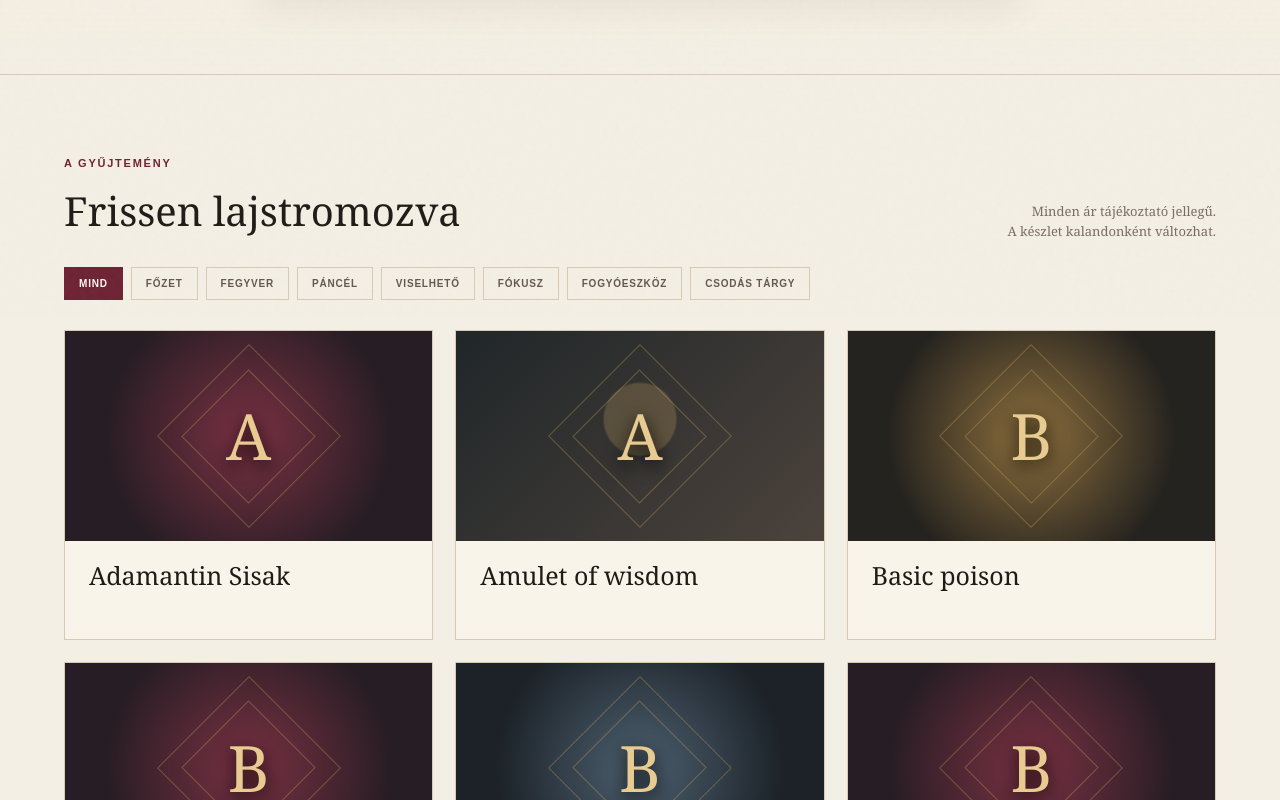
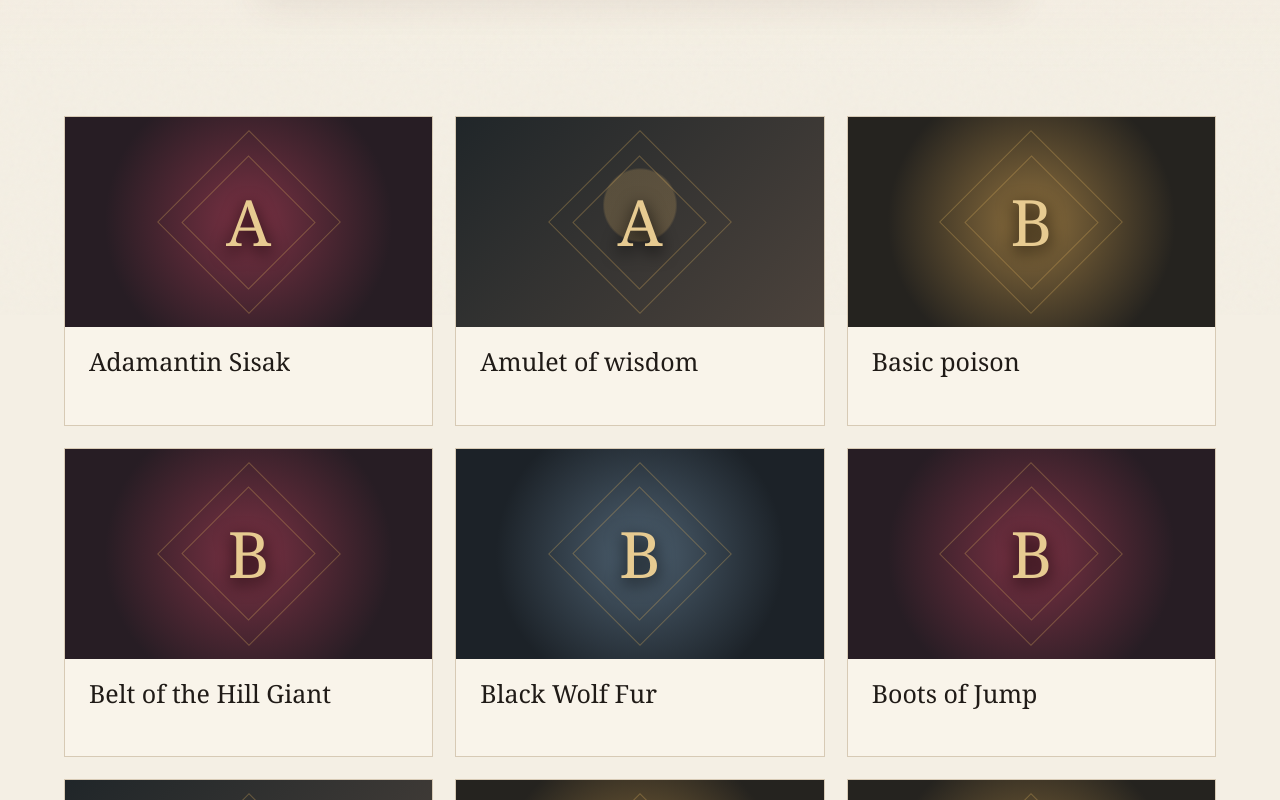
Before and after one commit to 90tszabotibor/Item-Catalog, a Next.js app: page / in a window 1280 px wide. Shown: the part 485-1285 px from the top of the page. Built offline with nearby package versions, Linux system fonts and the light colour scheme.

Commit message:
Remove catalog section chrome

```diff
--- a/app/catalog.css
+++ b/app/catalog.css
@@ -14,4 +14,6 @@
 .itemCard .cardBody { display:flex; align-items:center; padding:20px 24px; }
 .itemCard h3 { display:-webkit-box; -webkit-box-orient:vertical; -webkit-line-clamp:2; overflow:hidden; min-height:2.3em; max-height:2.3em; line-height:1.15; margin:0; }
 .itemCard:focus-visible { outline:3px solid var(--wine); outline-offset:3px; }
+.hero { border-bottom:0; }
+.catalog { padding-top:42px; }
 @media(max-width:600px) { .modal{display:block;overflow:auto}.modalArtifact{height:150px;min-height:150px}.modalBody{padding:32px 24px}.modalBody h2{font-size:32px}.modalBack{padding:10px}.filters{flex-wrap:nowrap;overflow-x:auto;padding-bottom:5px}.filters button{white-space:nowrap} }
--- a/app/page.tsx
+++ b/app/page.tsx
@@ -4,17 +4,13 @@ import { useEffect, useMemo, useState } from 'react';
 import { items } from './items.generated';
 
 type Item = (typeof items)[number];
-const categories = ['Mind', 'Főzet', 'Fegyver', 'Páncél', 'Viselhető', 'Fókusz', 'Fogyóeszköz', 'Csodás tárgy'];
-
 export default function Home() {
   const [query, setQuery] = useState('');
-  const [category, setCategory] = useState('Mind');
   const [selected, setSelected] = useState<Item | null>(null);
   const filtered = useMemo(() => items.filter((item) => {
-    const matchesCategory = category === 'Mind' || item.category === category;
     const haystack = `${item.name} ${item.category} ${item.summary} ${item.details}`.toLocaleLowerCase('hu');
-    return matchesCategory && haystack.includes(query.toLocaleLowerCase('hu').trim());
-  }), [query, category]);
+    return haystack.includes(query.toLocaleLowerCase('hu').trim());
+  }), [query]);
 
   useEffect(() => {
     if (!selected) return;
@@ -26,10 +22,9 @@ export default function Home() {
 
   return <main>
     <header className="hero" id="top"><div className="eyebrow">Válogatott mágikus ritkaságok Faerûnból</div><h1>A rendkívüli tárgyak<br/><em>rendes jegyzéke.</em></h1><p>Fegyverek, ereklyék és különös portékák egy helyen.</p><label className="search"><span>⌕</span><input value={query} onChange={(event) => setQuery(event.target.value)} placeholder="Keress név, típus vagy hatás szerint…" aria-label="Keresés a tárgyak között"/><kbd>{filtered.length} találat</kbd></label></header>
-    <section className="catalog" aria-label="Mágikus tárgyak"><div className="sectionHead"><div><span className="eyebrow">A gyűjtemény</span><h2>Frissen lajstromozva</h2></div><p>Minden ár tájékoztató jellegű.<br/>A készlet kalandonként változhat.</p></div>
-      <div className="filters" role="group" aria-label="Kategóriaszűrő">{categories.map((name) => <button key={name} className={category === name ? 'active' : ''} onClick={() => setCategory(name)}>{name}</button>)}</div>
+    <section className="catalog" aria-label="Mágikus tárgyak">
       <div className="grid">{filtered.map((item) => <button className="card itemCard" key={item.id} onClick={() => setSelected(item)} aria-label={`${item.name} részletei`}><div className={`artifact artifact${item.id % 4}`} aria-hidden="true"><span>{item.name.charAt(0)}</span></div><div className="cardBody"><h3>{item.name}</h3></div></button>)}</div>
-      {filtered.length === 0 && <div className="empty">A kereséshez nem találtunk tárgyat. Próbálj más kifejezést vagy kategóriát.</div>}
+      {filtered.length === 0 && <div className="empty">A kereséshez nem találtunk tárgyat. Próbálj más kifejezést.</div>}
     </section>
     <footer><span>Aurora Katalógusháza · {items.length} lajstromozott tárgy</span><span>„Nincs olyan ritkaság, amelyet ne tudnánk felkutatni.”</span></footer>
     {selected && <div className="modalBack" role="presentation" onMouseDown={(event) => event.target === event.currentTarget && setSelected(null)}><section className="modal" role="dialog" aria-modal="true" aria-labelledby="item-title"><button className="close" onClick={() => setSelected(null)} aria-label="Bezárás">×</button><div className={`modalArtifact artifact artifact${selected.id % 4}`}><span>{selected.name.charAt(0)}</span></div><div className="modalBody"><div className="eyebrow">{selected.category}</div><h2 id="item-title">{selected.name}</h2>{selected.price && <div className="price">Becsült érték: <strong>{selected.price.toLocaleString('hu-HU')} arany</strong></div>}<div className="details">{selected.details}</div></div></section></div>}
```
